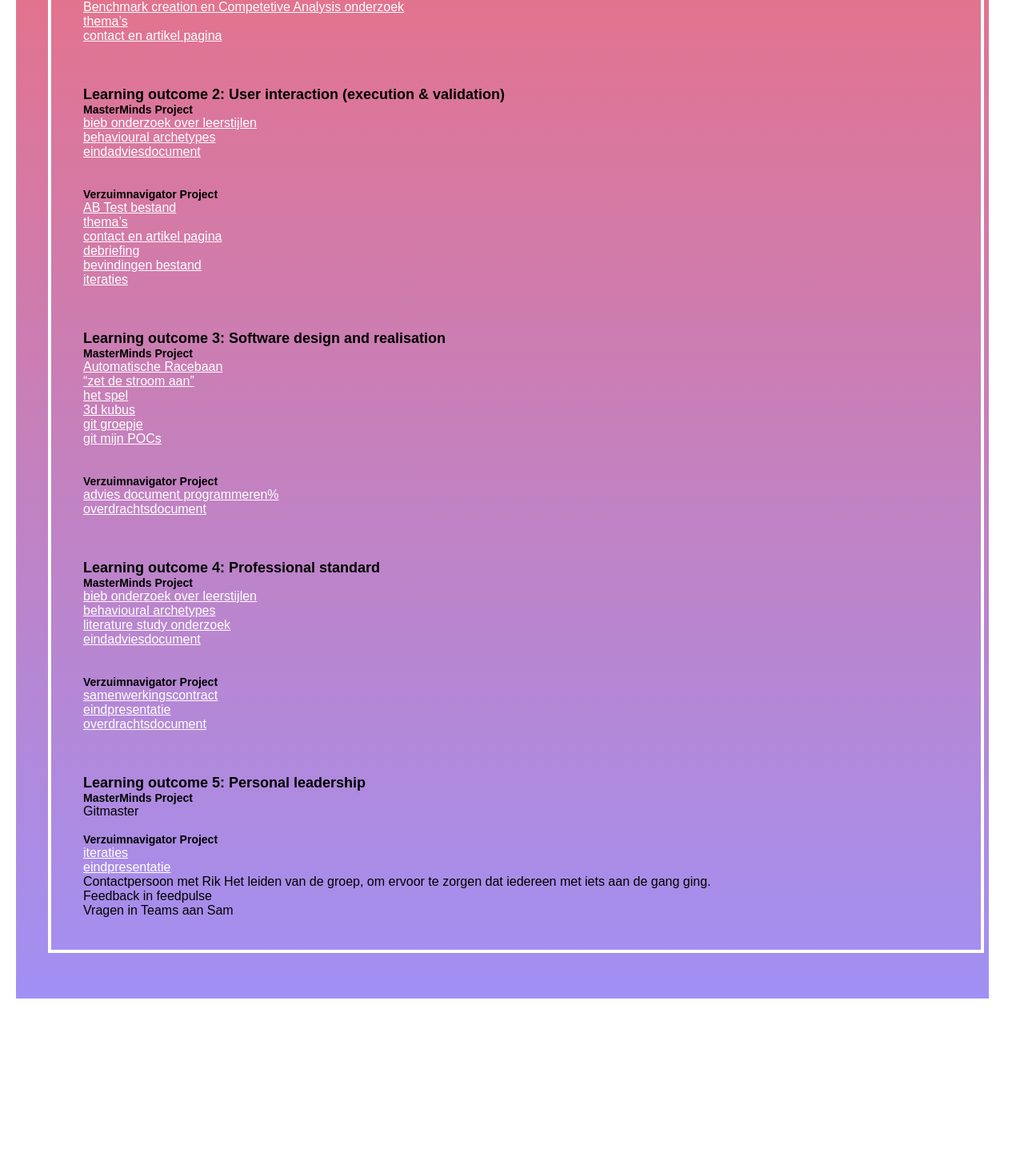
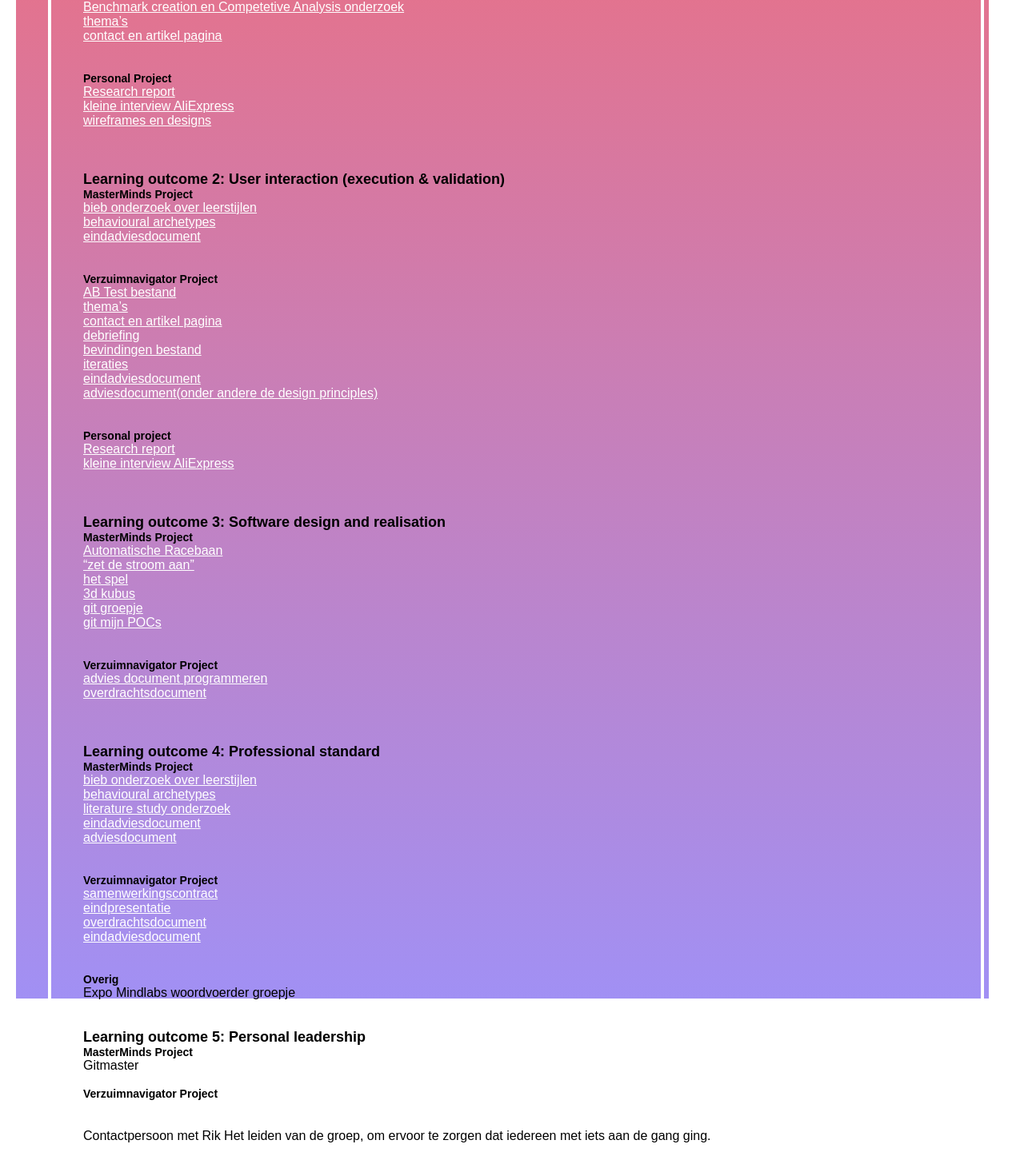
Before and after one commit to novaatje03/portfolio-s6, a Next.js app: page /leeruitkomsten in a window 1280 px wide. Shown: the part 551-2017 px from the top of the page at 80% size. Before the commit the page ends 1800 px from the top, so only its background shows below. Built offline with nearby package versions, Linux system fonts and the light colour scheme.

Commit message:
update bestanden

```diff
--- a/src/app/leeruitkomsten/page.tsx
+++ b/src/app/leeruitkomsten/page.tsx
@@ -30,6 +30,12 @@ export default function Leeruitkomsten() {
     <a href="https://i461456.hera.fontysict.net/pdfs/Onderzoekweergevenvaninformatieorganisatiesenverzekeringen.pdf">Benchmark creation en Competetive Analysis onderzoek</a>
     <a href="https://www.figma.com/design/U2qEzle6m2gLjPYS31tOpL/Wireframes-Homepage?node-id=185-114&t=r11mAWZS8ajUp4u3-0&fuid=1110887846501005290">thema’s</a>
     <a href="https://www.figma.com/design/Jbx1HThdoib8hTtcsnOfPd/Untitled?node-id=51-2&t=Boguy6pgqPYPqCvU-0">contact en artikel pagina</a>
+    <br></br><br></br>
+    <h3>Personal Project</h3>
+    <a href="https://i461456.hera.fontysict.net/pdfs/ResearchReport">Research report</a>
+    <a href="https://i461456.hera.fontysict.net/pdfs/interviewaliexpress">kleine interview AliExpress</a>
+    <a href="https://www.figma.com/design/Jbx1HThdoib8hTtcsnOfPd/Untitled?node-id=140-2&t=F1iNUCoUyh4PxCti-0">wireframes en designs</a>
+
     <br></br><br></br><br></br>
     <h2>Learning outcome 2: User interaction (execution & validation) </h2>
     <h3>MasterMinds Project</h3>
@@ -44,6 +50,12 @@ export default function Leeruitkomsten() {
     <a href="https://i461456.hera.fontysict.net/pdfs/DebriefingIndicia.pdf">debriefing</a>
     <a href="https://i461456.hera.fontysict.net/pdfs/Bevindingenverzuimnavigator.pdf">bevindingen bestand</a>
     <a href="https://www.figma.com/design/Jbx1HThdoib8hTtcsnOfPd/Untitled?node-id=51-2&t=Boguy6pgqPYPqCvU-0">iteraties</a>
+    <a href="https://i461456.hera.fontysict.net/pdfs/ProjectVerzuimnavigatorEindadvies.pdf">eindadviesdocument</a>
+    <a href="https://i461456.hera.fontysict.net/pdfs/Adviesrapport.pdf">adviesdocument(onder andere de design principles)</a>
+    <br></br><br></br>
+    <h3>Personal project</h3>
+    <a href="https://i461456.hera.fontysict.net/pdfs/ResearchReport">Research report</a>
+    <a href="https://i461456.hera.fontysict.net/pdfs/interviewaliexpress">kleine interview AliExpress</a>
     <br></br><br></br><br></br>
     <h2>Learning outcome 3: Software design and realisation </h2>
     <h3>MasterMinds Project</h3>
@@ -55,7 +67,7 @@ export default function Leeruitkomsten() {
     <a href="https://github.com/novaatje03/semester6pocs">git mijn POCs</a>
     <br></br><br></br>
     <h3>Verzuimnavigator Project</h3>
-    <a href="https://i461456.hera.fontysict.net/pdfs/Frameworkonderzoek.pdf">advies document programmeren%</a>
+    <a href="https://i461456.hera.fontysict.net/pdfs/Frameworkonderzoek.pdf">advies document programmeren</a>
     <a href="https://i461456.hera.fontysict.net/pdfs/Overdrachtsdocument.pdf">overdrachtsdocument</a>
     <br></br><br></br><br></br>
     <h2>Learning outcome 4: Professional standard</h2>
@@ -64,11 +76,16 @@ export default function Leeruitkomsten() {
     <a href="https://i461456.hera.fontysict.net/pdfs/Behaviouralarchetypes.pdf">behavioural archetypes</a>
     <a href="https://i461456.hera.fontysict.net/pdfs/OnderzoekHolobox.pdf">literature study onderzoek</a>
     <a href="https://i461456.hera.fontysict.net/pdfs/ProjectMasterMindsEindadvies.pdf">eindadviesdocument</a>
+    <a href="https://i461456.hera.fontysict.net/pdfs/Adviesrapport.pdf">adviesdocument</a>
     <br></br><br></br>
     <h3>Verzuimnavigator Project</h3>
     <a href="https://i461456.hera.fontysict.net/pdfs/Samenwerkingscontract.pdf">samenwerkingscontract</a>
     <a href="https://www.figma.com/design/dZNNecmU21dpkP7MxPypwe/presentatie">eindpresentatie</a>
     <a href="https://i461456.hera.fontysict.net/pdfs/Overdrachtsdocument.pdf">overdrachtsdocument</a>
+    <a href="https://i461456.hera.fontysict.net/pdfs/ProjectVerzuimnavigatorEindadvies.pdf">eindadviesdocument</a>
+    <br></br><br></br>
+    <h3>Overig</h3>
+    Expo Mindlabs woordvoerder groepje
     <br></br><br></br><br></br>
     <h2>Learning outcome 5: Personal leadership</h2>
     <h3>MasterMinds Project</h3>
@@ -79,8 +96,11 @@ export default function Leeruitkomsten() {
     <a href="https://www.figma.com/design/dZNNecmU21dpkP7MxPypwe/presentatie">eindpresentatie</a>
     Contactpersoon met Rik
     Het leiden van de groep, om ervoor te zorgen dat iedereen met iets aan de gang ging.<br></br>
+    <br></br><br></br>
+    <h3>Overig</h3>
     Feedback in feedpulse<br></br>
-    Vragen in Teams aan Sam
+    Vragen in Teams aan Sam<br></br>
+    Expo Mindlabs woordvoerder groepje
     </div>
     </div>
     </>
--- a/src/app/verzuimnavigatorproject/page.tsx
+++ b/src/app/verzuimnavigatorproject/page.tsx
@@ -64,7 +64,7 @@ export default function VerzuimNavigatorProject() {
       <br></br><br></br>
 
       Voor dit project heb ik ook nog een <a href="https://i461456.hera.fontysict.net/pdfs/ProjectVerzuimnavigatorEindadvies.pdf">eindadviesdocument</a> geschreven om aan te geven welke functionaliteiten er al zijn, op welke manier het project nog uitgebreid kan worden en wat er nog gemaakt moet worden. Hierbij wordt telkens de context en een advies beschreven.
-      Als groep is er ook een <a href="https://i461456.hera.fontysict.net/pdfs/Adviesrapport.pdf">adviesdocument</a> geschreven, maar ik heb besloten nog een eigen versie te maken om de context beter te kunnen beschrijven.
+      Als groep is er ook een <a href="https://i461456.hera.fontysict.net/pdfs/Adviesrapport.pdf">adviesdocument</a> geschreven, maar ik heb besloten nog een eigen versie te maken om de context beter te kunnen beschrijven. In dat document heb ik aan de nieuwe inleiding, projectomschrijving, design principles en de database.
       </p>
       </div>
       </div>
```
Also changed, not shown: src/app/personalproject/page.tsx (+6 -2 lines).
